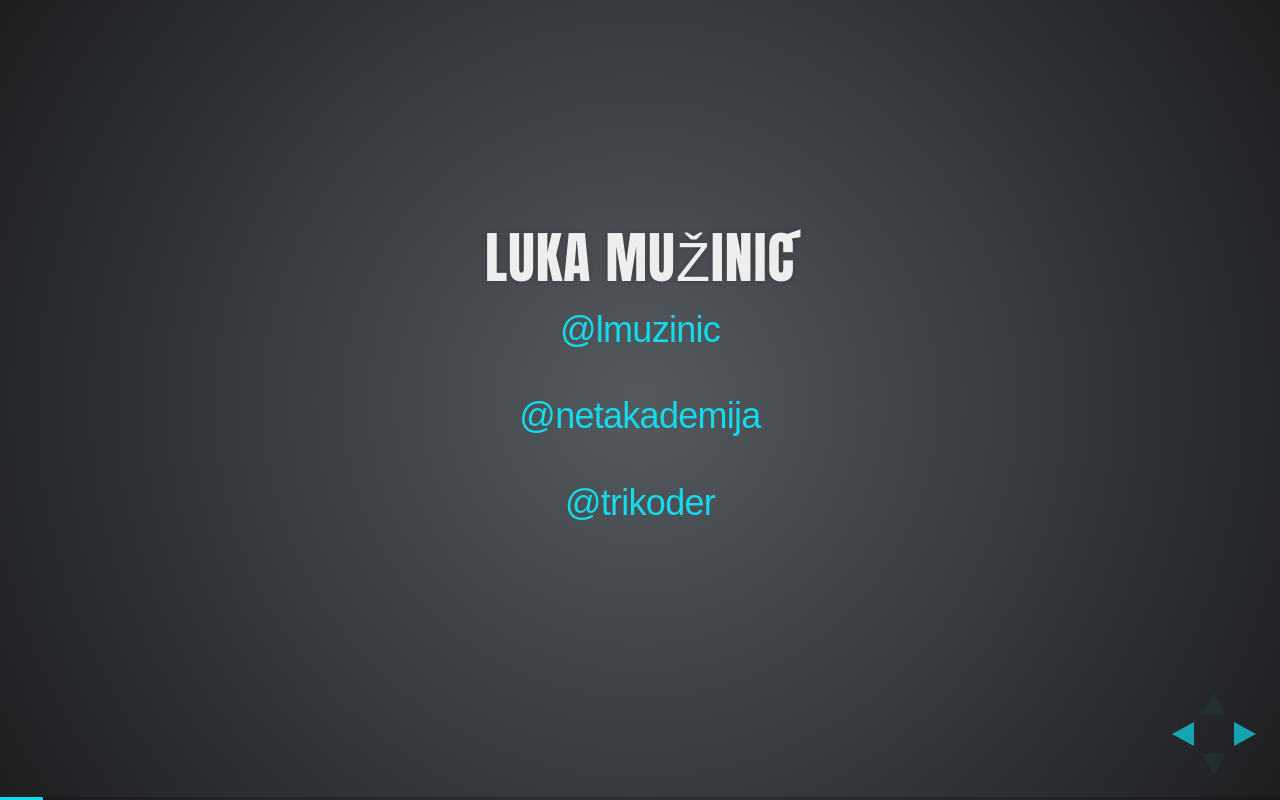
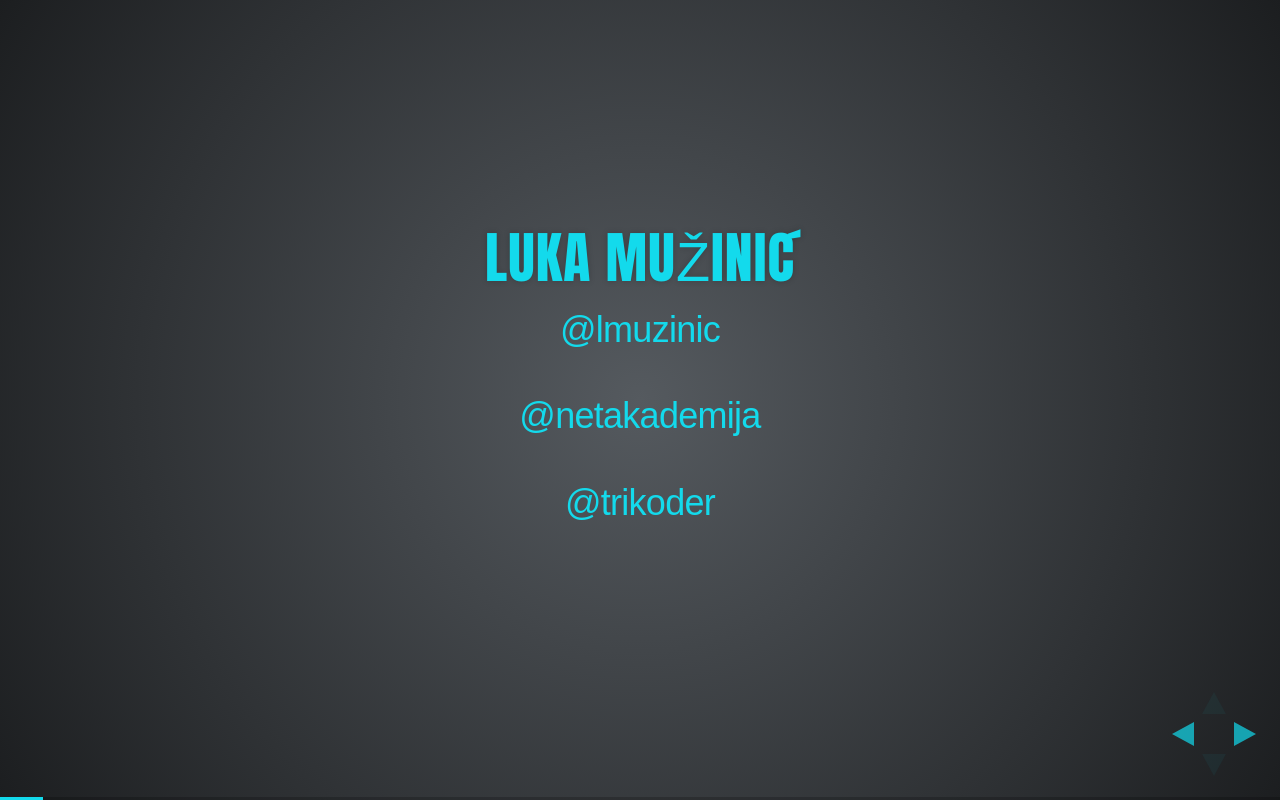
Before and after one commit to lmuzinic/talks, a website: page phpbenelux-unconf-110-million-requests/index.html in a window 1280 px wide. Both pictures are taken after a click on the element 1251 px from the left and 734 px from the top of the page. Drawn offline with Linux system fonts and the light colour scheme; a web font is replaced by a local one.

Commit message:
Update index.html

```diff
--- a/phpbenelux-unconf-110-million-requests/index.html
+++ b/phpbenelux-unconf-110-million-requests/index.html
@@ -48,7 +48,7 @@
             </aside>
         </section>
         <section>
-            <h3>Luka Mužinić</h3>
+            <h3><a href="http://luka.muzinic.net">Luka Mužinić</a></h3>
             <p><a href="http://twitter.com/lmuzinic">@lmuzinic</a><br><br><a href="http://twitter.com/netakademija">@netakademija</a><br><br><a href="http://twitter.com/trikoder">@trikoder</a></p>
             <aside class="notes">
                 what I do and where<br>
```
